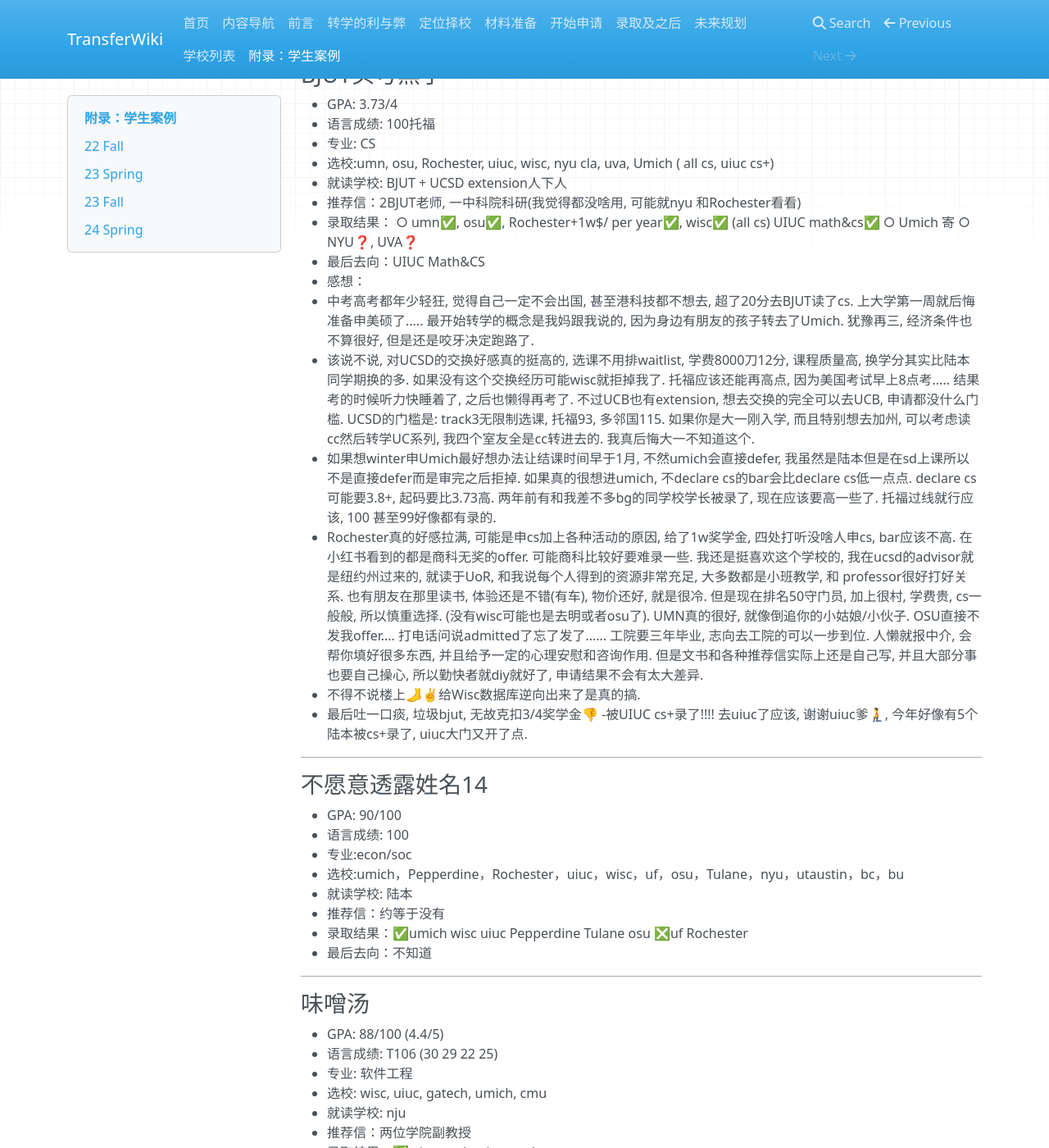
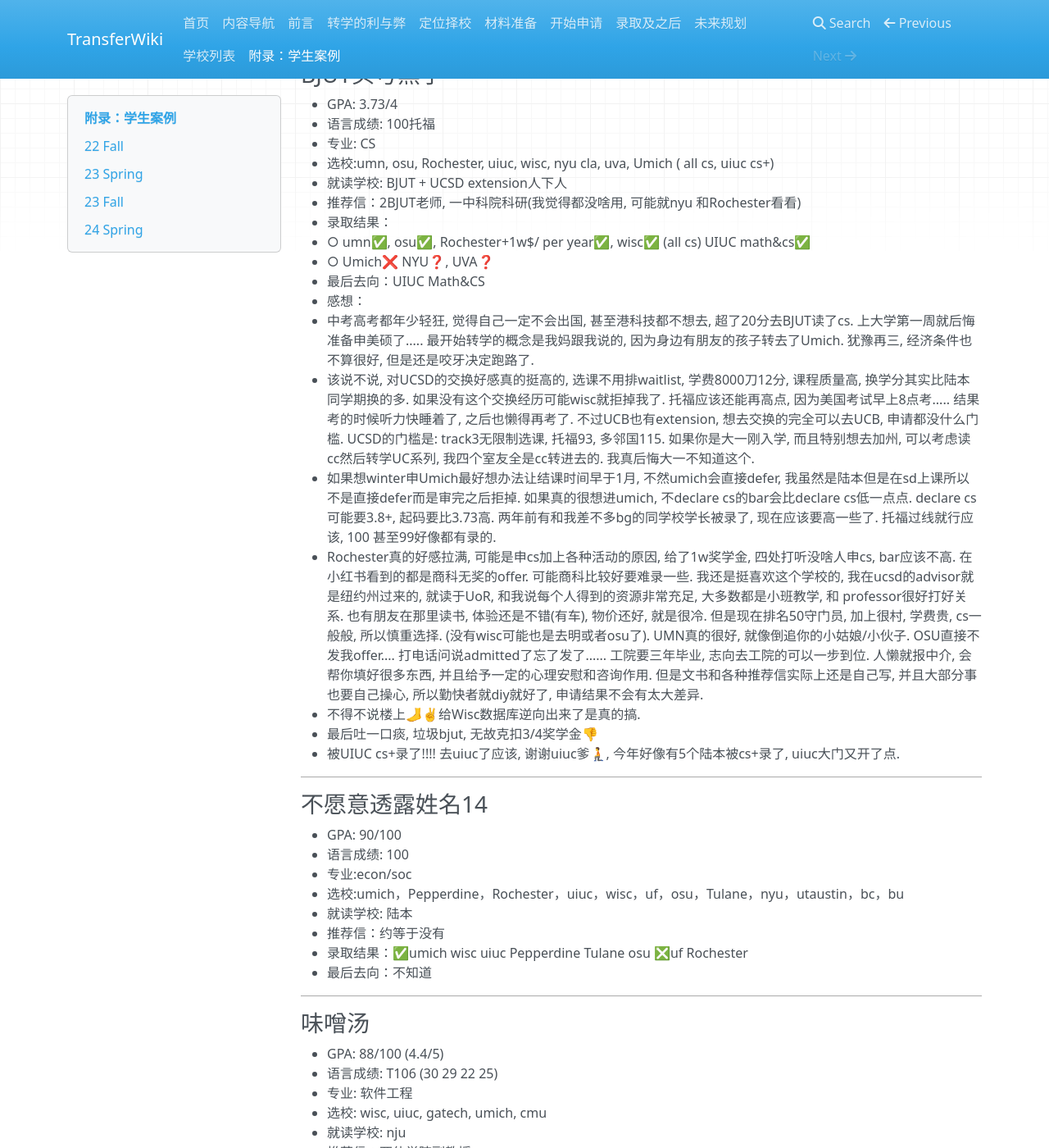
Before and after one commit to SihanXU/TransferWiki, an MkDocs documentation site: the page built from docs/bgs.md, in a window 1280 px wide and 1400 px high, scrolled down 17565 px. Shown: the whole window at 82% size. Built offline with MkDocs 1.6.1, drawn with Linux system fonts in a browser that asks for light colours; nearby versions of some CDN libraries.

Commit message:
Update bgs.md

```diff
--- a/docs/bgs.md
+++ b/docs/bgs.md
@@ -652,9 +652,8 @@ DET115(有点低，天天摆大烂的恶果)
 - 就读学校: BJUT + UCSD extension人下人
 - 推荐信：2BJUT老师, 一中科院科研(我觉得都没啥用, 可能就nyu 和Rochester看看)
 - 录取结果：
-○ umn✅, osu✅, Rochester+1w$/ per year✅, wisc✅ (all cs) UIUC math&cs✅
-○ Umich 寄
-○ NYU❓, UVA❓
+- ○ umn✅, osu✅, Rochester+1w$/ per year✅, wisc✅ (all cs) UIUC math&cs✅
+- ○ Umich❌  NYU❓, UVA❓
 - 最后去向：UIUC Math&CS
 - 感想：
 - 中考高考都年少轻狂, 觉得自己一定不会出国, 甚至港科技都不想去, 超了20分去BJUT读了cs. 上大学第一周就后悔准备申美硕了..... 最开始转学的概念是我妈跟我说的, 因为身边有朋友的孩子转去了Umich.  犹豫再三, 经济条件也不算很好, 但是还是咬牙决定跑路了.
@@ -663,7 +662,7 @@ DET115(有点低，天天摆大烂的恶果)
 - Rochester真的好感拉满, 可能是申cs加上各种活动的原因, 给了1w奖学金, 四处打听没啥人申cs, bar应该不高. 在小红书看到的都是商科无奖的offer. 可能商科比较好要难录一些. 我还是挺喜欢这个学校的, 我在ucsd的advisor就是纽约州过来的, 就读于UoR, 和我说每个人得到的资源非常充足, 大多数都是小班教学, 和 professor很好打好关系. 也有朋友在那里读书, 体验还是不错(有车), 物价还好, 就是很冷. 但是现在排名50守门员, 加上很村, 学费贵, cs一般般, 所以慎重选择. (没有wisc可能也是去明或者osu了). UMN真的很好, 就像倒追你的小姑娘/小伙子. OSU直接不发我offer.... 打电话问说admitted了忘了发了...... 工院要三年毕业, 志向去工院的可以一步到位. 人懒就报中介, 会帮你填好很多东西, 并且给予一定的心理安慰和咨询作用. 但是文书和各种推荐信实际上还是自己写, 并且大部分事也要自己操心, 所以勤快者就diy就好了, 申请结果不会有太大差异.
 - 不得不说楼上🦶✌️给Wisc数据库逆向出来了是真的搞.
 - 最后吐一口痰, 垃圾bjut, 无故克扣3/4奖学金👎
--被UIUC cs+录了!!!! 去uiuc了应该, 谢谢uiuc爹🧎, 今年好像有5个陆本被cs+录了, uiuc大门又开了点.
+- 被UIUC cs+录了!!!! 去uiuc了应该, 谢谢uiuc爹🧎, 今年好像有5个陆本被cs+录了, uiuc大门又开了点.
 
 ***
 
```
